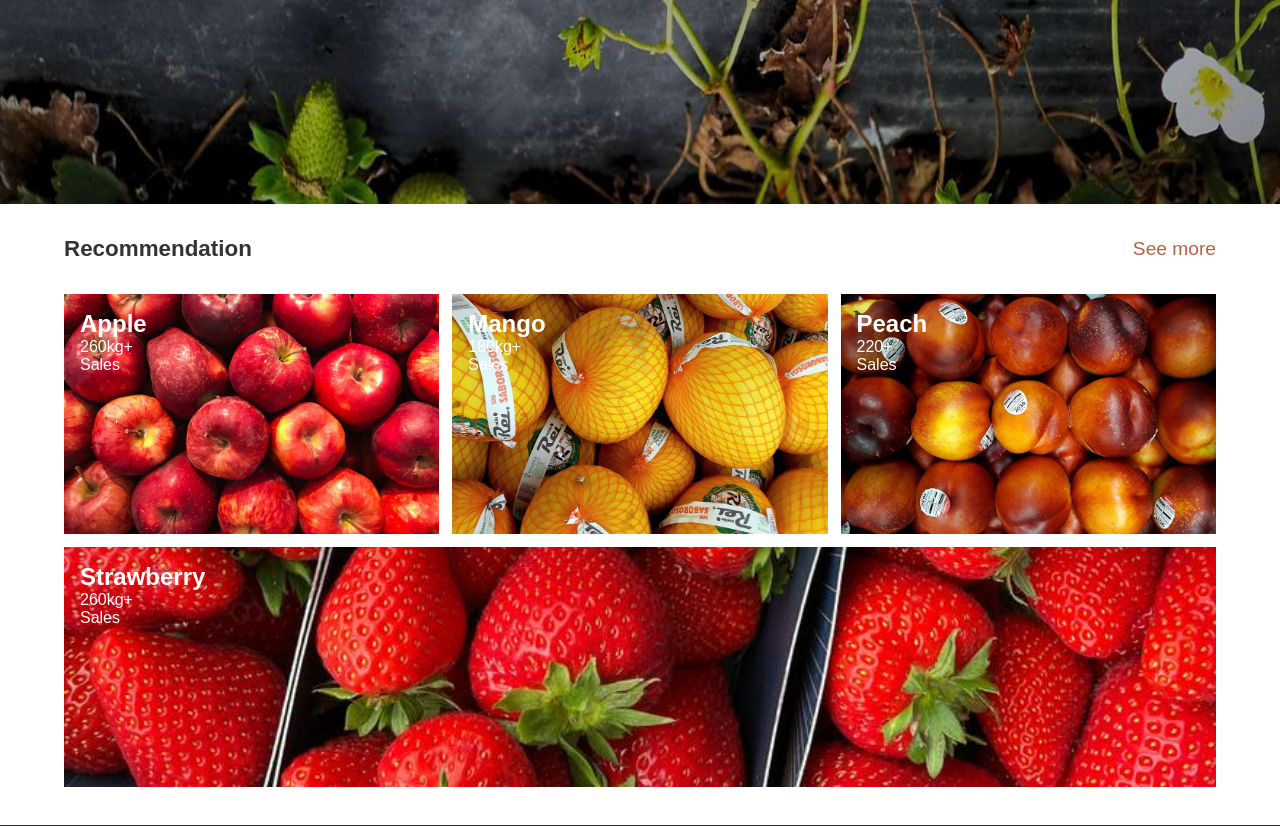
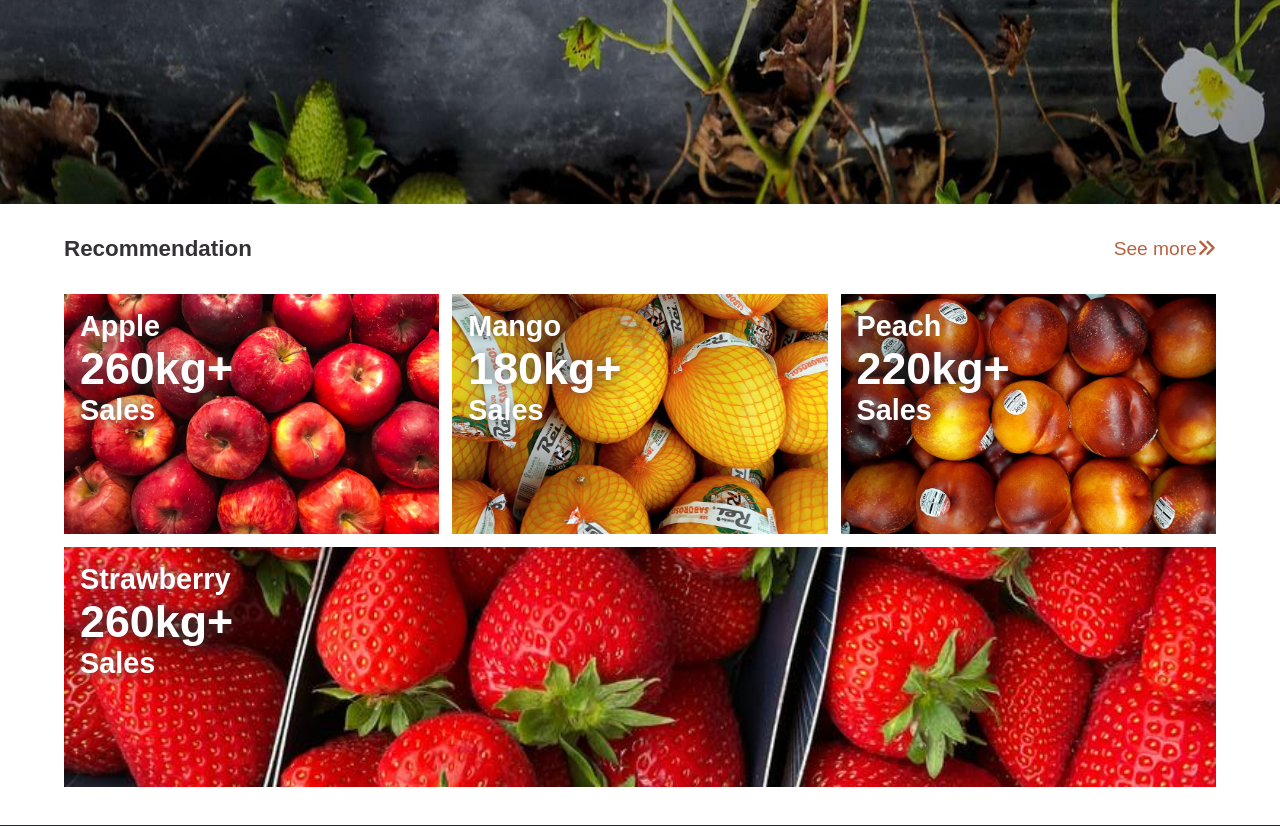
Before and after one commit to derecklhw/CST2120_Coursework2, a PHP site: page / in a window 1280 px wide. Shown: the part 596-1422 px from the top of the page. Run offline with PHP 8.4, Linux system fonts and the light colour scheme; some libraries are stand-ins or nearby versions.

Commit message:
feat: finalize recommendation

```diff
--- a/index.html
+++ b/index.html
@@ -43,17 +43,18 @@
       </div>
     </div>
     <main>
-
       <section id="recommendation" name="recommendation">
         <div class="section-wrap">
           <div class="sub-section-title">
             <p>Recommendation</p>
-            <a href="">See more</a>
+            <a href=""
+              >See more<span class="fa-solid fa-angles-right"></span
+            ></a>
           </div>
 
           <div class="products">
             <div class="fruit">
-              <img src="assets/images/fruits/apple.jpg" alt="apple">
+              <img src="assets/images/fruits/apple.jpg" alt="apple" />
               <div class="text">
                 <h2>Apple</h2>
                 <span>260kg+</span>
@@ -62,7 +63,7 @@
             </div>
 
             <div class="fruit">
-              <img src="assets/images/fruits/mango.jpg" alt="apple">
+              <img src="assets/images/fruits/mango.jpg" alt="apple" />
 
               <div class="text">
                 <h2>Mango</h2>
@@ -72,26 +73,22 @@
             </div>
 
             <div class="fruit">
-              <img src="assets/images/fruits/peach.jpg" alt="apple">
-
+              <img src="assets/images/fruits/peach.jpg" alt="apple" />
               <div class="text">
                 <h2>Peach</h2>
-                <span>220+</span>
+                <span>220kg+</span>
                 <p>Sales</p>
               </div>
             </div>
 
             <div class="fruit">
-              <img src="assets/images/fruits/strawberry.jpg" alt="apple">
-
+              <img src="assets/images/fruits/strawberry.jpg" alt="apple" />
               <div class="text">
                 <h2>Strawberry</h2>
                 <span>260kg+</span>
                 <p>Sales</p>
               </div>
             </div>
-
-
           </div>
         </div>
       </section>
--- a/styles/index.css
+++ b/styles/index.css
@@ -242,4 +242,16 @@ section {
   left: 0;
   padding: 1rem;
   width: 100%;
+  box-sizing: border-box;
+  font-weight: bold;
+  text-shadow: 0 0 0.9rem #444;
 }
+
+#recommendation .section-wrap .products .fruit .text h2,
+#recommendation .section-wrap .products .fruit .text p {
+  font-size: 1.8rem;
+}
+
+#recommendation .section-wrap .products .fruit .text span {
+  font-size: 2.8rem;
+}
```
